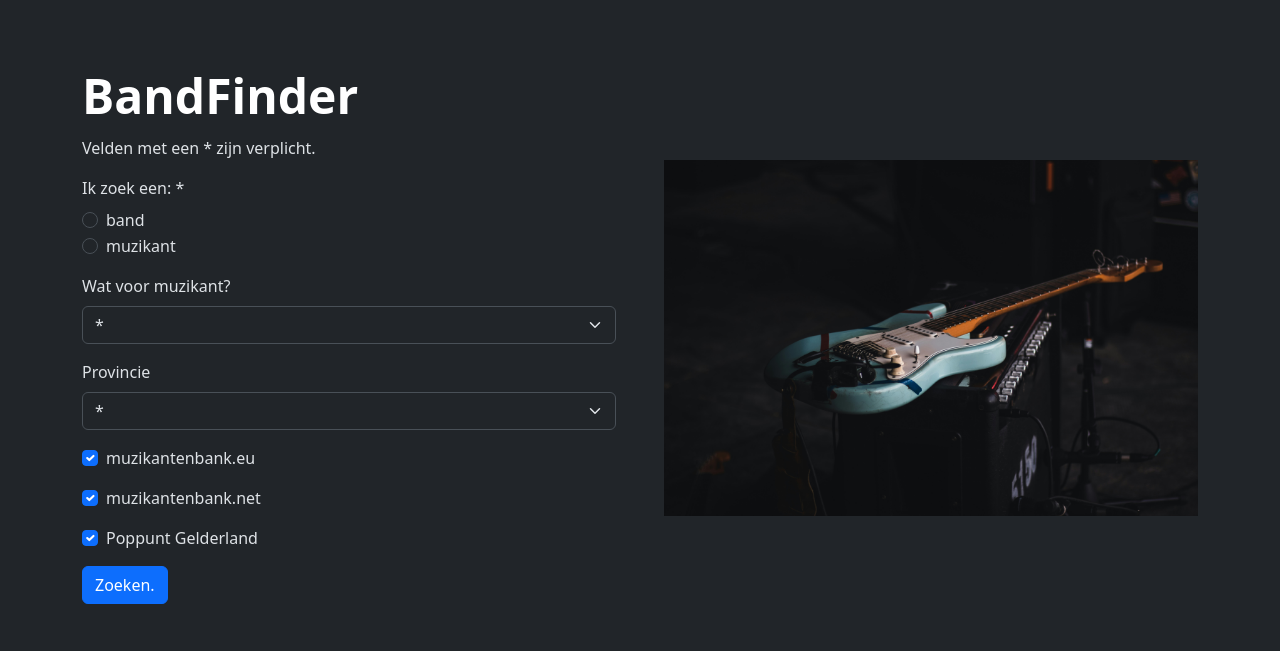
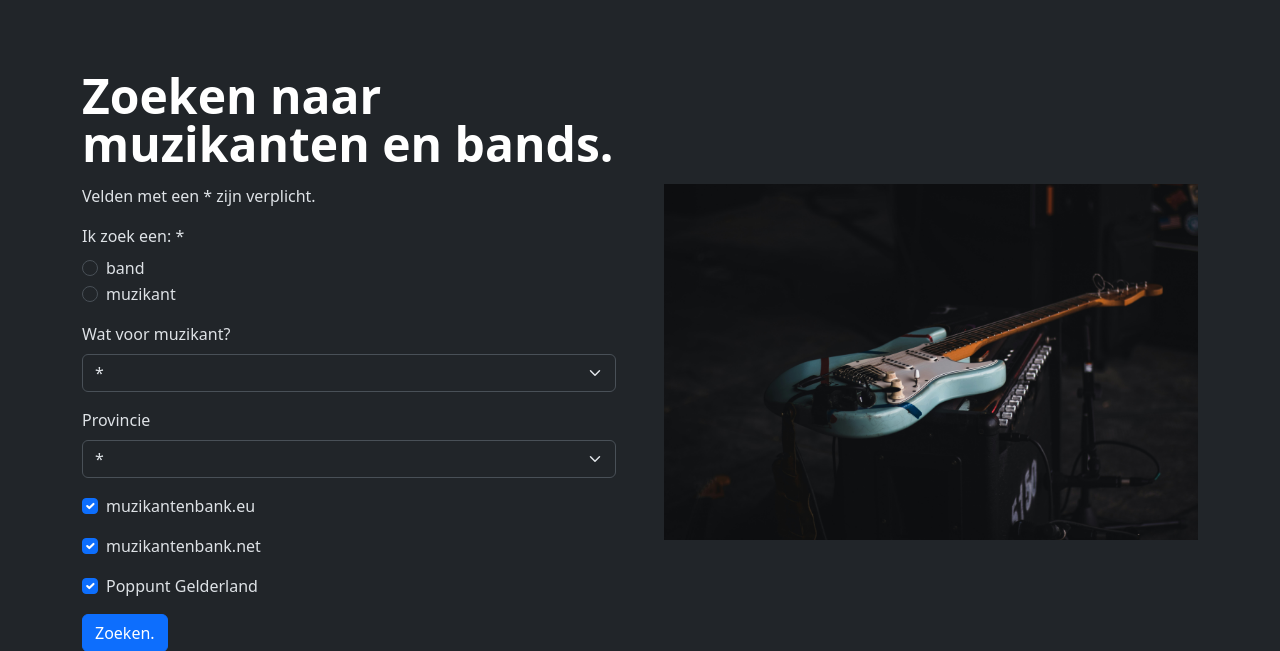
Before and after one commit to wnsnk/band-finder, a Flask app: page / in a window 1280 px wide. Shown: the part 74-725 px from the top of the page. Run offline with Flask 3, Linux system fonts and the light colour scheme; some libraries are stand-ins or nearby versions.

Commit message:
small text change

```diff
--- a/templates/index.html
+++ b/templates/index.html
@@ -22,7 +22,7 @@
                     class="d-block mx-lg-auto img-fluid" alt="guitar on amp" width="700" loading="lazy">
             </div>
             <div class="col-lg-6">
-                <h1 class="display-5 fw-bold text-body-emphasis lh-1 mb-3">BandFinder</h1>
+                <h1 class="display-5 fw-bold text-body-emphasis lh-1 mb-3">Zoeken naar muzikanten en bands.</h1>
                 <p>Velden met een * zijn verplicht.</p>
                 {% from 'bootstrap5/form.html' import render_form %}
                 {{ render_form(search_form) }}
```
